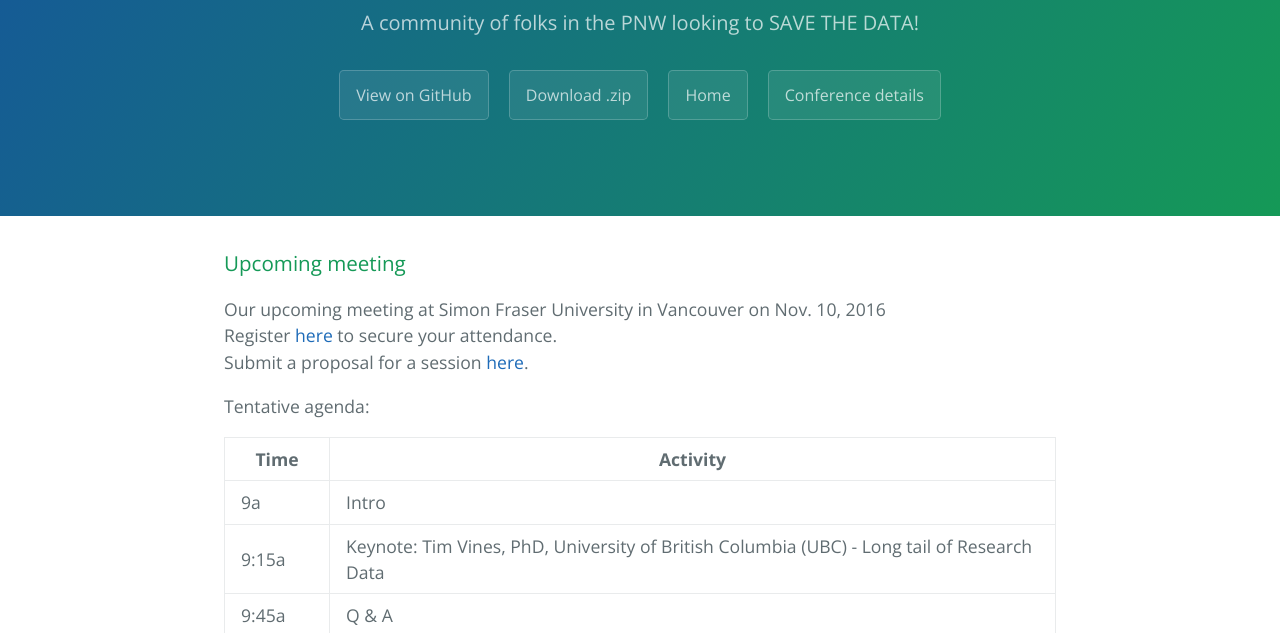
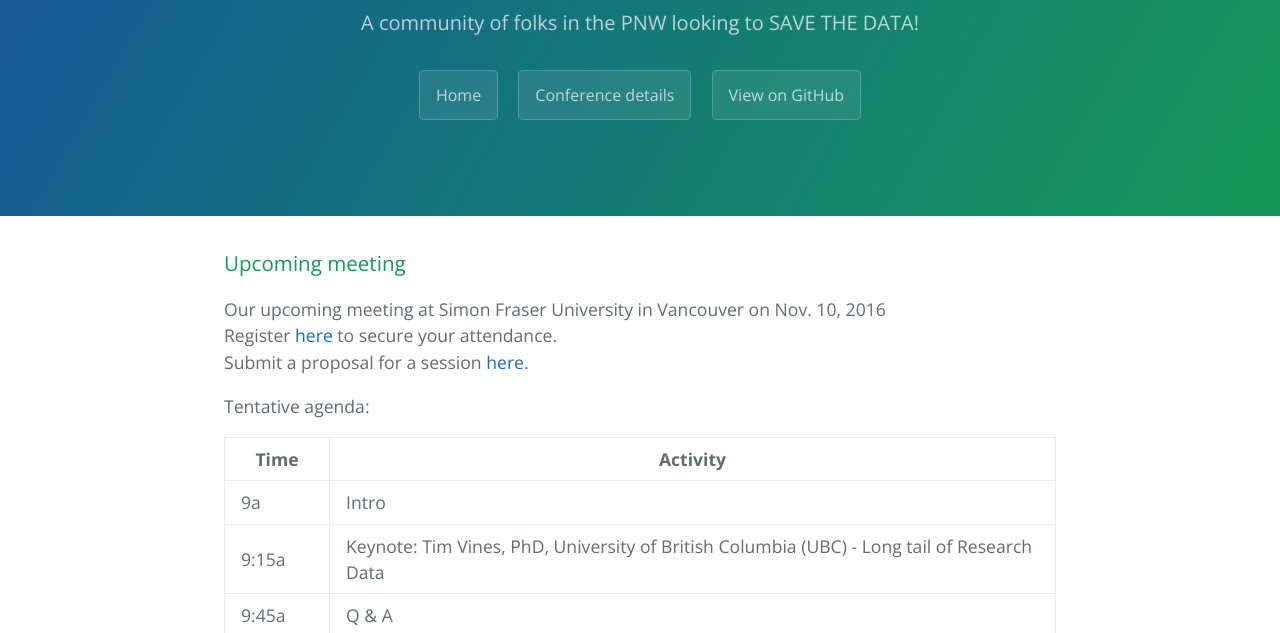
Before and after one commit to stephwright/PNWData, a plain HTML site: page conference.html in a window 1280 px wide. Shown: the part 167-800 px from the top of the page. Drawn offline with nearby package versions, Linux system fonts and the light colour scheme.

Commit message:
Changed order of buttons

```diff
--- a/conference.html
+++ b/conference.html
@@ -13,10 +13,9 @@
     <section class="page-header">
       <h1 class="project-name">PNW Data Managers</h1>
       <h2 class="project-tagline">A community of folks in the PNW looking to SAVE THE DATA!</h2>
+      <a href="https://stephwright.github.io/PNWData" class="btn">Home</a>
+      <a href="https://stephwright.github.io/PNWData/conference" class="btn">Conference details</a>
       <a href="https://github.com/stephwright/PNWData" class="btn">View on GitHub</a>
-      <a href="https://github.com/stephwright/PNWData/zipball/master" class="btn">Download .zip</a>
-      <a href="https://stephwright.github.io/PNWData" class="btn">Home</a>
-      <a href="https://github.com/stephwright/PNWData/conference" class="btn">Conference details</a>
     </section>
 
     <section class="main-content">
```
